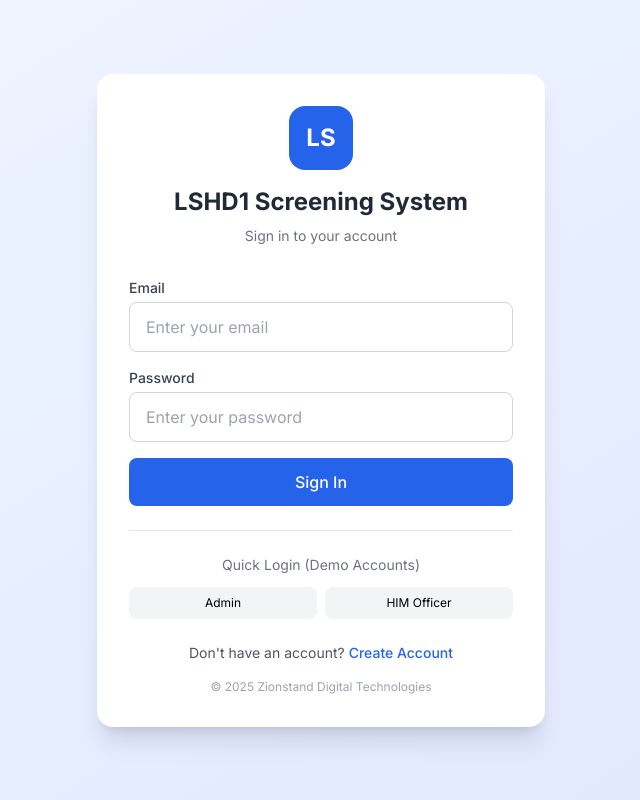
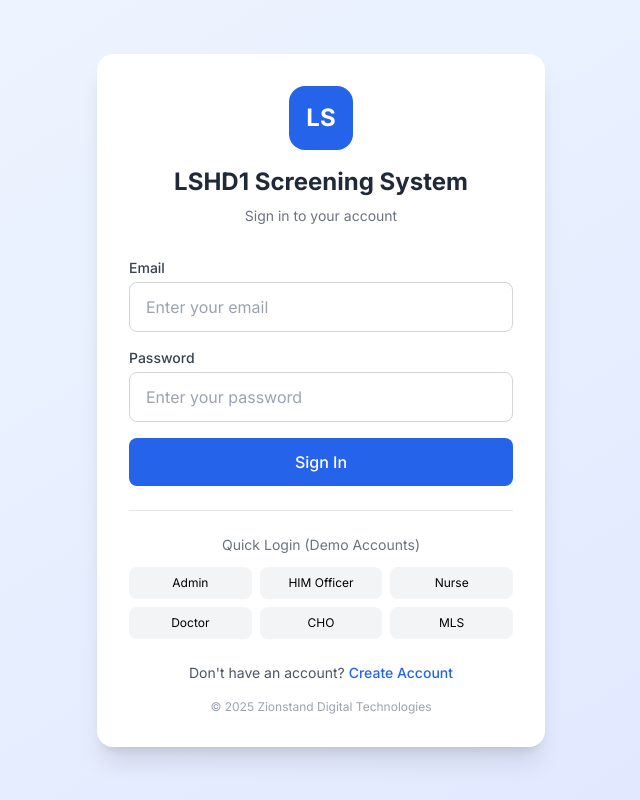
Before and after one commit to Zionstand/LSHD1-Notification-System-Typescript-Frontend, a Next.js app: page / in a window 1280 px wide. Shown: the whole page, without its empty margins (319-959 px from the left). Built offline with nearby package versions, Linux system fonts and the light colour scheme; no server answers.

Commit message:
Worked on the demo login

```diff
--- a/src/app/page.tsx
+++ b/src/app/page.tsx
@@ -96,20 +96,48 @@ export default function LoginPage() {
 
         <div className="mt-6 pt-6 border-t border-gray-200">
           <p className="text-sm text-gray-500 text-center mb-3">Quick Login (Demo Accounts)</p>
-          <div className="grid grid-cols-2 gap-2">
+          <div className="grid grid-cols-3 gap-2">
             <button
               type="button"
-              onClick={() => quickLogin('admin@lagosphc.gov.ng', '')}
+              onClick={() => quickLogin('adelaetomiwa6@gmail.com', 'Purewater@12345')}
               className="px-3 py-2 text-xs bg-gray-100 hover:bg-gray-200 rounded-lg"
             >
               Admin
             </button>
             <button
               type="button"
-              onClick={() => quickLogin('david.jolajesu@lagosstate.gov.ng', '')}
+              onClick={() => quickLogin('thetommedia@gmail.com', 'Purewater@12345')}
               className="px-3 py-2 text-xs bg-gray-100 hover:bg-gray-200 rounded-lg"
             >
               HIM Officer
+            </button>
+            <button
+              type="button"
+              onClick={() => quickLogin('tomiwaadelae6@gmail.com', 'Purewater@12345')}
+              className="px-3 py-2 text-xs bg-gray-100 hover:bg-gray-200 rounded-lg"
+            >
+              Nurse
+            </button>
+            <button
+              type="button"
+              onClick={() => quickLogin('thetomsshop@gmail.com', 'Purewater@12345')}
+              className="px-3 py-2 text-xs bg-gray-100 hover:bg-gray-200 rounded-lg"
+            >
+              Doctor
+            </button>
+            <button
+              type="button"
+              onClick={() => quickLogin('david@gmail.com', 'Purewater@12345')}
+              className="px-3 py-2 text-xs bg-gray-100 hover:bg-gray-200 rounded-lg"
+            >
+              CHO
+            </button>
+            <button
+              type="button"
+              onClick={() => quickLogin('john@gmail.com', 'Purewater@12345')}
+              className="px-3 py-2 text-xs bg-gray-100 hover:bg-gray-200 rounded-lg"
+            >
+              MLS
             </button>
           </div>
         </div>
```
